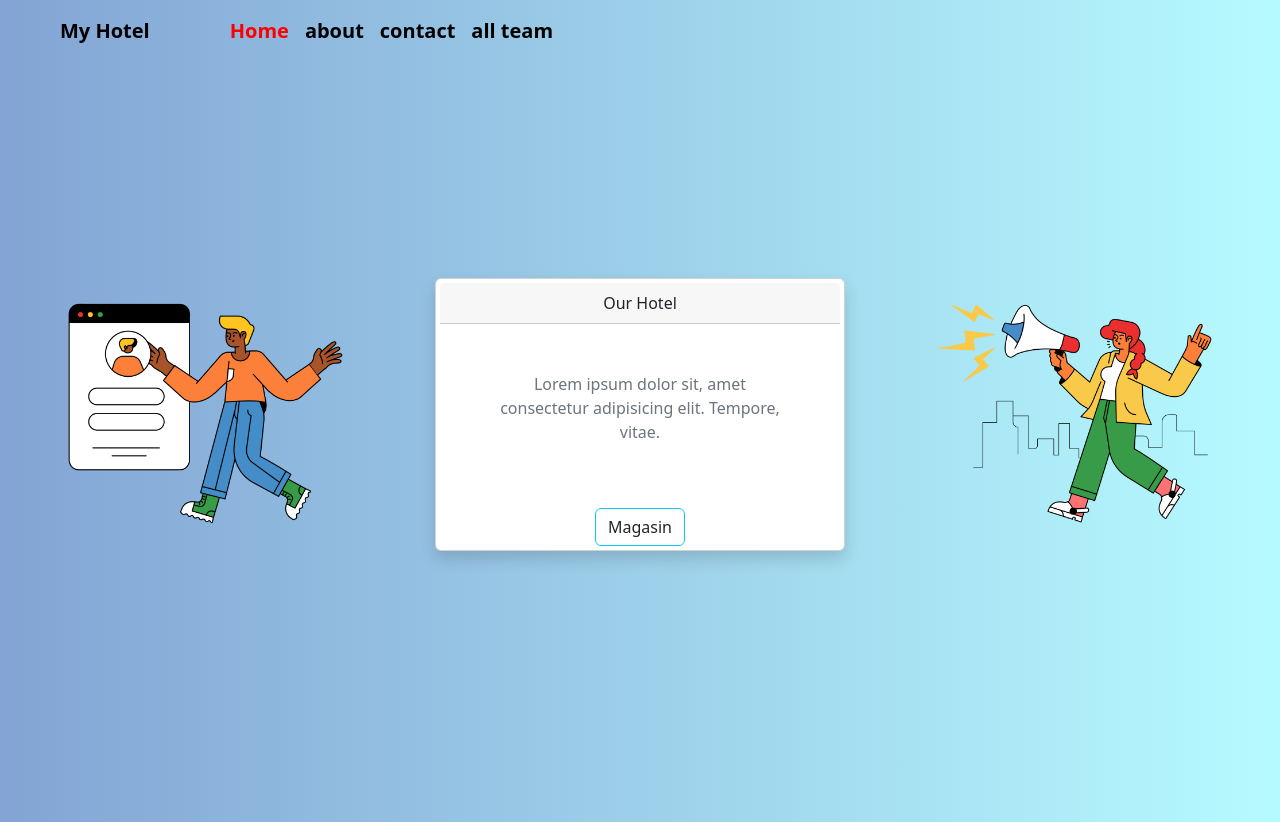
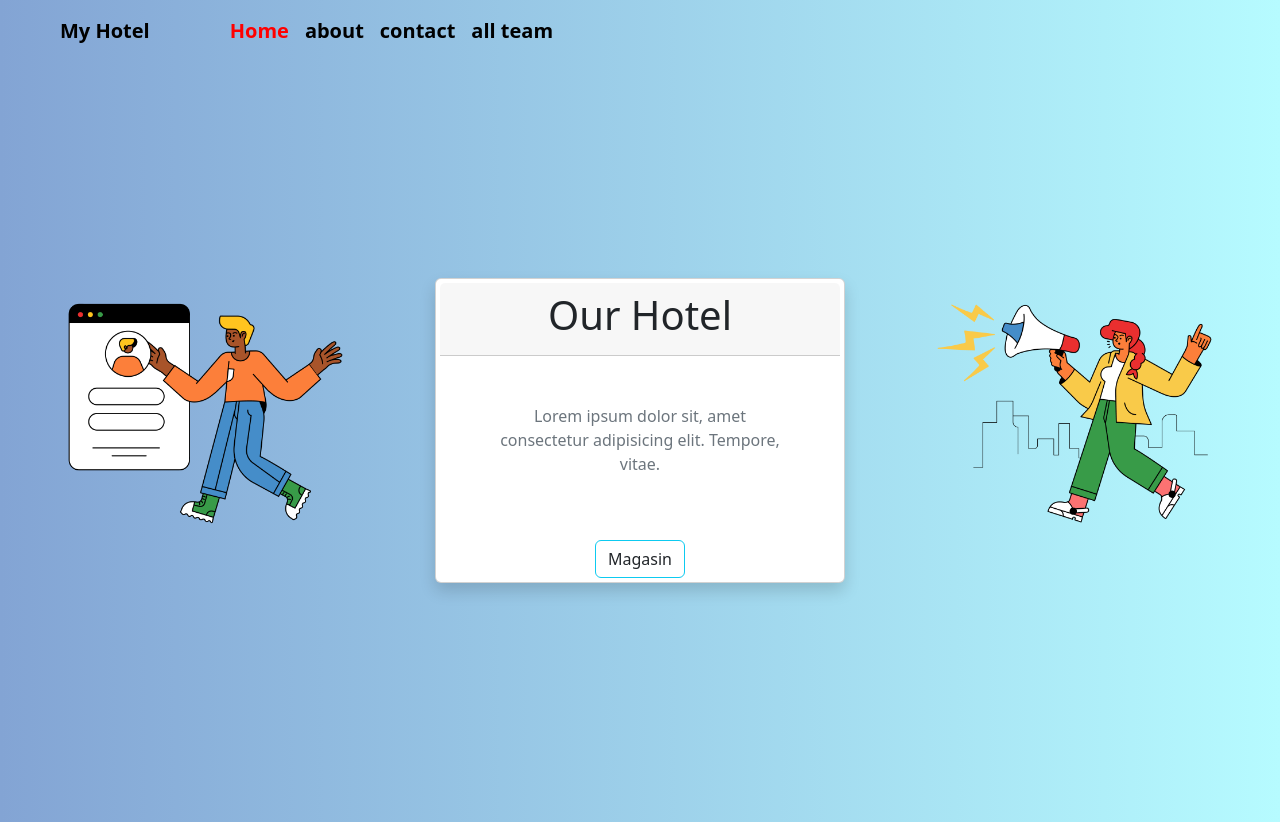
Before and after one commit to TalelMejri/Simpel_Hotel_System_Management, a Vue app: page / in a window 1280 px wide. Built offline with nearby package versions, Linux system fonts and the light colour scheme.

Commit message:
fix animation with js hooks

```diff
--- a/src/components/homepage.vue
+++ b/src/components/homepage.vue
@@ -7,7 +7,16 @@
         </div>
         <div class="col-md-4 py-2">
           <div class="card shadow p-1">
-            <div class="card-header">Our Hotel</div>
+
+            <div class="card-header">
+              <transition appear
+              @before-enter="beforeEnter"
+              @enter="enter">
+                <h1>  Our Hotel</h1>
+
+              </transition>
+            </div>
+
             <p class="text-muted p-5">
               Lorem ipsum dolor sit, amet consectetur adipisicing elit. Tempore,
               vitae.
@@ -34,9 +43,14 @@
 </template>
 
 <script>
+import gsap from "gsap";
 export default {
   name: "homepage",
-};
+  methods:{
+
+    },
+  }
+
 </script>
 
 <style>
--- a/src/router/index.js
+++ b/src/router/index.js
@@ -2,6 +2,7 @@ import Vue from 'vue'
 import VueRouter from 'vue-router'
 import HomeView from '../views/HomeView.vue'
 import ContactView from '../views/ContactView.vue'
+import allteam from '../views/allteam.vue'
 Vue.use(VueRouter)
 
 const routes = [
@@ -14,6 +15,11 @@ const routes = [
     path: '/contact',
     name: 'contact',
     component: ContactView
+  },
+  {
+    path: '/allteam',
+    name: 'allteam',
+    component: allteam
   },
   {
     path: '/about',
```
Also changed, not shown: src/components/DisaplayHotel.vue (+31 -0 lines).
